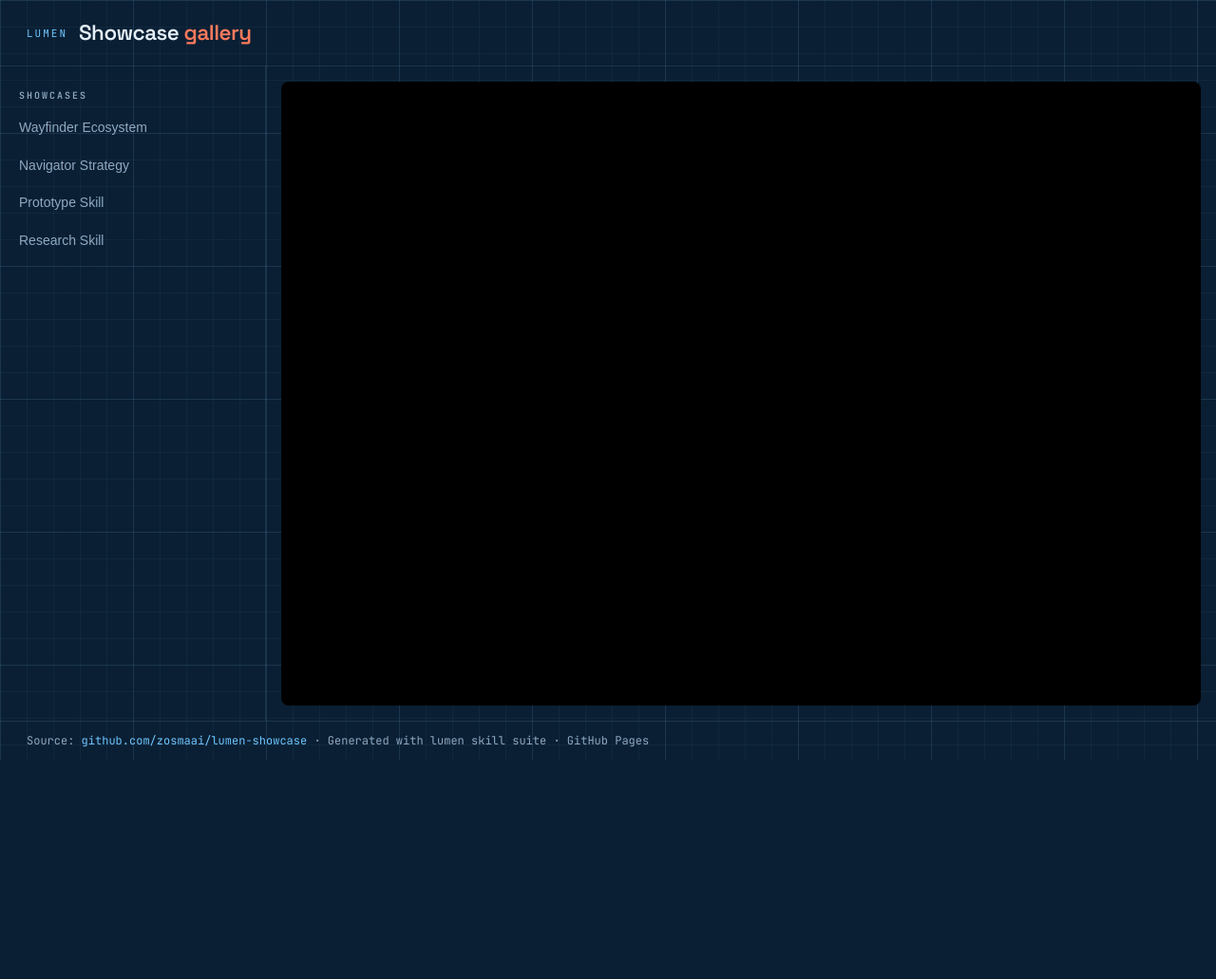
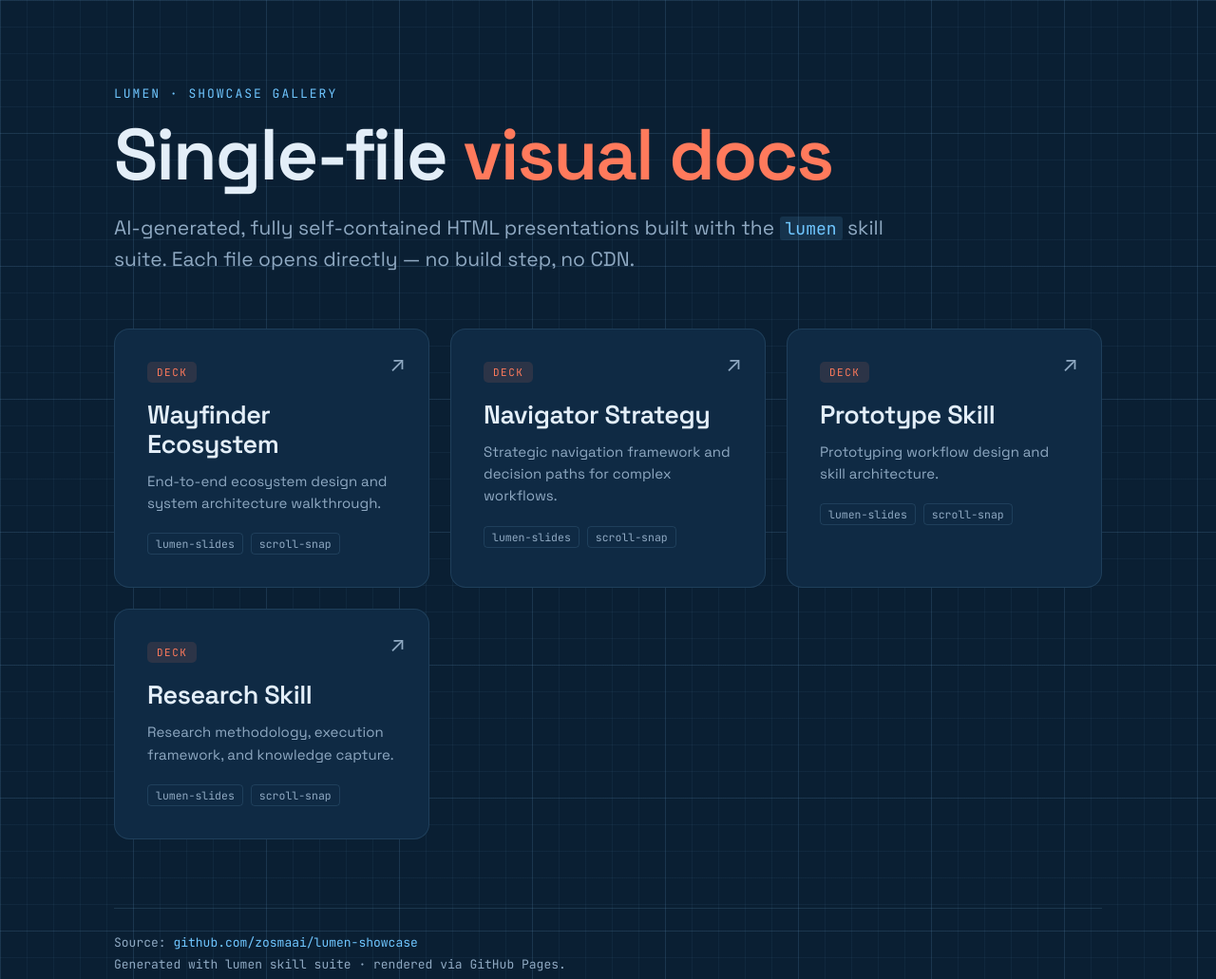
Before and after one commit to zosmaai/lumen-showcase, a plain HTML site: page index.html in a window 1280 px wide. Shown: the top 1031 px of the page at 95% size. Before the commit the page ends 800 px from the top, so only its background shows below. Drawn offline with Linux system fonts and the light colour scheme.

Commit message:
Remove iframe, use direct links instead

```diff
--- a/index.html
+++ b/index.html
@@ -19,7 +19,6 @@
     --cyan:#6fc6ff; --cyan-dim:rgba(111,198,255,.12);
   }
   *{margin:0;padding:0;box-sizing:border-box;}
-  html,body{height:100%;}
   body{
     font-family:var(--font-body); color:var(--text); background-color:var(--bg);
     background-image:
@@ -28,106 +27,71 @@
       linear-gradient(var(--grid-bold) 1px,transparent 1px),
       linear-gradient(90deg,var(--grid-bold) 1px,transparent 1px);
     background-size:28px 28px,28px 28px,140px 140px,140px 140px;
-    display:flex; flex-direction:column; overflow:hidden;
+    min-height:100vh; padding:clamp(36px,7vw,96px) clamp(24px,7vw,120px);
   }
-  header{
-    padding:20px 28px; border-bottom:1px solid var(--border);
-    display:flex; align-items:center; gap:12px; flex-shrink:0;
+  .wrap{max-width:1040px;margin:0 auto;}
+  .eyebrow{font-family:var(--font-mono);font-size:13px;letter-spacing:2px;text-transform:uppercase;color:var(--cyan);margin-bottom:18px;}
+  h1{font-size:clamp(38px,7vw,76px);font-weight:600;letter-spacing:-2px;line-height:1;}
+  h1 em{font-style:normal;color:var(--accent);}
+  .lede{font-size:clamp(16px,2.2vw,21px);color:var(--text-dim);line-height:1.6;max-width:62ch;margin-top:22px;}
+  .lede code{font-family:var(--font-mono);font-size:.86em;background:var(--cyan-dim);color:var(--cyan);padding:1px 6px;border-radius:3px;}
+  .grid{display:grid;grid-template-columns:repeat(auto-fit,minmax(300px,1fr));gap:22px;margin-top:clamp(34px,5vw,56px);}
+  a.card{
+    display:flex;flex-direction:column;text-decoration:none;color:inherit;
+    background:var(--surface);border:1px solid var(--border);border-radius:16px;
+    padding:clamp(22px,3vw,34px);transition:border-color .2s,transform .2s,background .2s;position:relative;overflow:hidden;
   }
-  .eyebrow{font-family:var(--font-mono);font-size:11px;letter-spacing:2px;text-transform:uppercase;color:var(--cyan);}
-  h1{font-size:1.4rem;font-weight:600;letter-spacing:-.5px;}
-  h1 em{font-style:normal;color:var(--accent);}
-  .layout{display:flex;flex:1;overflow:hidden;}
-  aside{
-    width:280px;min-width:280px; border-right:1px solid var(--border);
-    overflow-y:auto; padding:16px 0; flex-shrink:0;
-  }
-  aside h3{
-    font-family:var(--font-mono);font-size:10px;letter-spacing:2px;
-    text-transform:uppercase;color:var(--text-dim);padding:8px 20px;
-  }
-  .item{
-    display:block; padding:10px 20px; cursor:pointer;
-    color:var(--text-dim); font-size:14px; line-height:1.4;
-    transition:background .15s, color .15s; border:none; background:none;
-    text-align:left; width:100%;
-  }
-  .item:hover{color:var(--text);background:var(--surface);}
-  .item.active{color:var(--cyan);background:var(--cyan-dim);border-right:2px solid var(--cyan);}
-  main{flex:1;display:flex;flex-direction:column;overflow:hidden;}
-  .viewer{flex:1;padding:16px;display:flex;align-items:center;justify-content:center;}
-  .viewer iframe{width:100%;height:100%;border:none;border-radius:8px;background:#000;}
-  .empty{color:var(--text-dim);font-family:var(--font-mono);font-size:14px;}
-  footer{
-    border-top:1px solid var(--border);padding:12px 28px;
-    font-family:var(--font-mono);font-size:12px;color:var(--text-dim);flex-shrink:0;
-  }
+  a.card:hover{border-color:var(--border-bright);transform:translateY(-3px);background:var(--surface2);}
+  a.card::after{content:'\2197';position:absolute;top:22px;right:24px;font-size:22px;color:var(--text-dim);transition:color .2s,transform .2s;}
+  a.card:hover::after{color:var(--accent);transform:translate(2px,-2px);}
+  .kind{font-family:var(--font-mono);font-size:11px;letter-spacing:1.5px;text-transform:uppercase;padding:4px 10px;border-radius:5px;align-self:flex-start;margin-bottom:18px;}
+  .kind.deck{background:var(--accent-dim);color:var(--accent);}
+  .card h2{font-size:clamp(21px,2.6vw,27px);font-weight:600;letter-spacing:-.5px;line-height:1.15;}
+  .card p{color:var(--text-dim);font-size:15px;line-height:1.55;margin-top:12px;}
+  .meta{font-family:var(--font-mono);font-size:11.5px;color:var(--text-dim);margin-top:20px;display:flex;gap:8px;flex-wrap:wrap;}
+  .meta span{border:1px solid var(--border);border-radius:4px;padding:3px 8px;}
+  footer{margin-top:clamp(40px,6vw,72px);font-family:var(--font-mono);font-size:13px;color:var(--text-dim);line-height:1.8;border-top:1px solid var(--border);padding-top:24px;}
   footer a{color:var(--cyan);text-decoration:none;}
-  @media(max-width:768px){
-    .layout{flex-direction:column;}
-    aside{width:100%;min-width:unset;border-right:none;border-bottom:1px solid var(--border);}
-    main{height:50vh;}
-  }
+  footer a:hover{text-decoration:underline;}
 </style>
 </head>
 <body>
-<header>
-  <span class="eyebrow">lumen</span>
-  <h1>Showcase <em>gallery</em></h1>
-</header>
-<div class="layout">
-  <aside>
-    <h3>Showcases</h3>
-    <button class="item" data-page="wayfinder-ecosystem.html">Wayfinder Ecosystem</button>
-    <button class="item" data-page="navigator-strategy.html">Navigator Strategy</button>
-    <button class="item" data-page="prototype-skill.html">Prototype Skill</button>
-    <button class="item" data-page="research-skill.html">Research Skill</button>
-  </aside>
-  <main>
-    <div class="viewer">
-      <iframe id="viewer" loading="lazy"></iframe>
-    </div>
-  </main>
+<div class="wrap">
+  <p class="eyebrow">lumen · showcase gallery</p>
+  <h1>Single-file <em>visual docs</em></h1>
+  <p class="lede">AI-generated, fully self-contained HTML presentations built with the <code>lumen</code> skill suite. Each file opens directly — no build step, no CDN.</p>
+
+  <div class="grid">
+    <a class="card" href="./wayfinder-ecosystem.html">
+      <span class="kind deck">Deck</span>
+      <h2>Wayfinder Ecosystem</h2>
+      <p>End-to-end ecosystem design and system architecture walkthrough.</p>
+      <div class="meta"><span>lumen-slides</span><span>scroll-snap</span></div>
+    </a>
+    <a class="card" href="./navigator-strategy.html">
+      <span class="kind deck">Deck</span>
+      <h2>Navigator Strategy</h2>
+      <p>Strategic navigation framework and decision paths for complex workflows.</p>
+      <div class="meta"><span>lumen-slides</span><span>scroll-snap</span></div>
+    </a>
+    <a class="card" href="./prototype-skill.html">
+      <span class="kind deck">Deck</span>
+      <h2>Prototype Skill</h2>
+      <p>Prototyping workflow design and skill architecture.</p>
+      <div class="meta"><span>lumen-slides</span><span>scroll-snap</span></div>
+    </a>
+    <a class="card" href="./research-skill.html">
+      <span class="kind deck">Deck</span>
+      <h2>Research Skill</h2>
+      <p>Research methodology, execution framework, and knowledge capture.</p>
+      <div class="meta"><span>lumen-slides</span><span>scroll-snap</span></div>
+    </a>
+  </div>
+
+  <footer>
+    Source: <a href="https://github.com/zosmaai/lumen-showcase" target="_blank">github.com/zosmaai/lumen-showcase</a><br>
+    Generated with lumen skill suite · rendered via GitHub Pages.
+  </footer>
 </div>
-<footer>
-  Source: <a href="https://github.com/zosmaai/lumen-showcase" target="_blank">github.com/zosmaai/lumen-showcase</a> ·
-  Generated with lumen skill suite · GitHub Pages
-</footer>
-<script>
-const items = document.querySelectorAll('.item');
-const viewer = document.getElementById('viewer');
-const defaultPage = 'wayfinder-ecosystem.html';
-
-function show(path, el) {
-  viewer.src = path;
-  items.forEach(b => b.classList.remove('active'));
-  if (el) el.classList.add('active');
-  // Update URL hash for shareable links
-  history.pushState(null, '', '#' + path);
-}
-
-// On load, check for hash param
-const hash = location.hash.slice(1);
-const target = items.find(i => i.dataset.page === hash) ||
-               items[0];
-
-if (target) {
-  show(target.dataset.page, target);
-} else {
-  show(defaultPage, items[0]);
-}
-
-// Wire up clicks
-items.forEach(item => {
-  item.addEventListener('click', () => show(item.dataset.page, item));
-});
-
-// Handle back/forward navigation
-window.addEventListener('hashchange', () => {
-  const h = location.hash.slice(1);
-  const t = items.find(i => i.dataset.page === h);
-  if (t) show(t.dataset.page, t);
-});
-</script>
 </body>
 </html>
```
